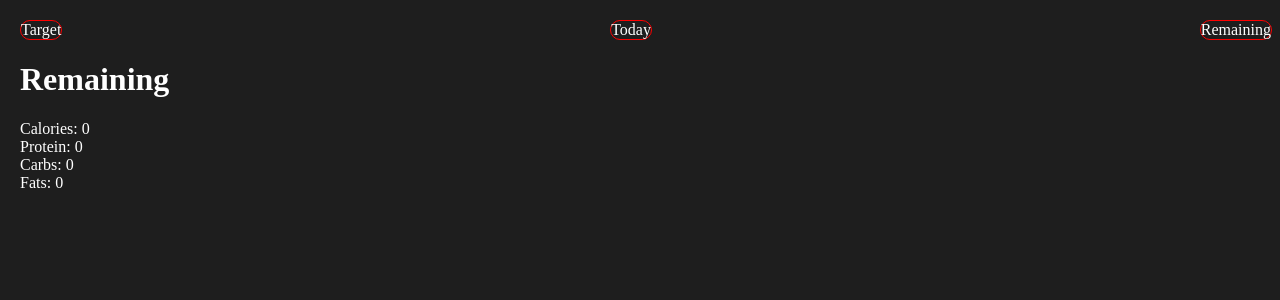
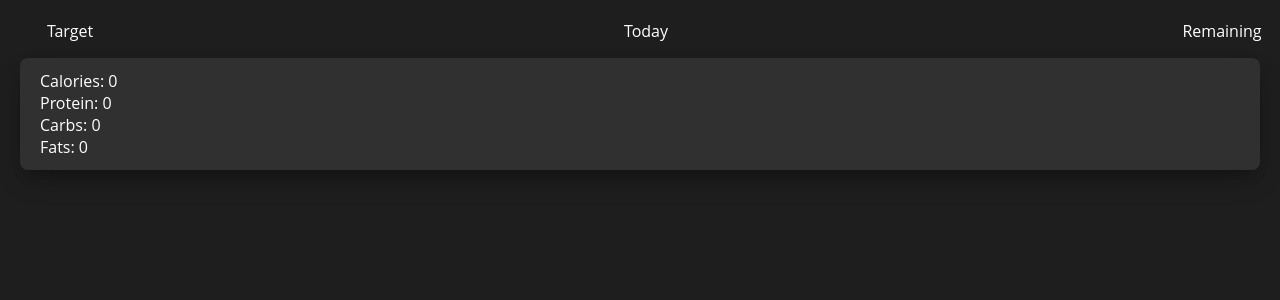
Before and after one commit to JoelSaleem/macro-tracker, a Next.js app: page / in a window 1280 px wide. Shown: the top 300 px of the page. Built offline with nearby package versions, Linux system fonts and the light colour scheme.

Commit message:
Added Card.tsx for better styling

```diff
--- /dev/null
+++ b/components/Card.tsx
@@ -0,0 +1,18 @@
+import styled from 'styled-components'
+
+const Wrapper = styled.div`
+  box-shadow: 0 13px 27px -5px rgba(0, 0, 0, 0.25),
+    0 8px 16px -8px rgba(0, 0, 0, 0.3), 0 -6px 16px -6px rgba(0, 0, 0, 0.025);
+  border-radius: 8px;
+  background-color: #303030;
+  padding-top: 12px;
+  padding-bottom: 12px;
+  padding-left: 20px;
+  margin-top: 16px;
+  margin-bottom: 6px;
+  margin-right: 12px;
+`
+
+export const Card = ({ children }: { children: any }) => {
+  return <Wrapper>{children}</Wrapper>
+}
--- a/components/CurrentDay.tsx
+++ b/components/CurrentDay.tsx
@@ -5,6 +5,7 @@ import {
 import { MealAdder } from './MealAdder'
 import { useState } from 'react'
 import { DisplayMeal } from './DisplayMeal'
+import { Card } from './Card'
 
 const {
   listMeals,
@@ -23,8 +24,7 @@ export const CurrentDay = ({ update }: { update(): void }) => {
   const total = getTotalForDay()
 
   return (
-    <div>
-      <h1>Current Day</h1>
+    <Card>
       {data.map((meal, i) => {
         return (
           <DisplayMeal
@@ -38,13 +38,15 @@ export const CurrentDay = ({ update }: { update(): void }) => {
           />
         )
       })}
-      <DisplayMeal {...total} timestamp={0} name='TOTAL' />
+      <div style={{paddingTop: 6}}>
+        <DisplayMeal {...total} timestamp={0} name='TOTAL' />
+      </div>
       <MealAdder
         onChange={data => {
           addMeal(data)
           update()
         }}
       />
-    </div>
+    </Card>
   )
 }
--- a/components/DisplayTarget.tsx
+++ b/components/DisplayTarget.tsx
@@ -22,7 +22,6 @@ export const DisplayTarget = ({
 }: DisplayTargetProps) => {
   return (
     <Contaier>
-      <h1>Target</h1>
       <div>Calories: {calories}</div>
       <div>Protein: {protein}</div>
       <div>Carbs: {carbs}</div>
--- a/components/Remaining.tsx
+++ b/components/Remaining.tsx
@@ -1,5 +1,6 @@
 import { LocalStorageCurrentDayManager } from '../managers/LocalStorageCurrentDayManager'
 import { LocalStorageTargetManager } from '../managers/LocalStorageTargetManager'
+import { Card } from './Card'
 
 const { getTotalForDay } = new LocalStorageCurrentDayManager()
 const { getItem } = new LocalStorageTargetManager()
@@ -14,12 +15,11 @@ export const Remaining = () => {
   const protein = target.protein - total.protein
 
   return (
-    <div>
-      <h1>Remaining</h1>
+    <Card>
       <div>Calories: {calories}</div>
       <div>Protein: {protein}</div>
       <div>Carbs: {carbohydrates}</div>
       <div>Fats: {fats}</div>
-    </div>
+    </Card>
   )
 }
--- a/components/Target.tsx
+++ b/components/Target.tsx
@@ -5,6 +5,7 @@ import {
   LocalStorageTargetManager,
   ITargetData
 } from '../managers/LocalStorageTargetManager'
+import { Card } from './Card'
 
 export const defaultData = {
   calories: 0,
@@ -27,7 +28,7 @@ export const Target = ({ update }: { update(): void }) => {
 
   if (isEditing) {
     return (
-      <>
+      <Card>
         <TargetEdit
           toggleIsEditing={toggleIsEditing}
           data={data}
@@ -37,9 +38,13 @@ export const Target = ({ update }: { update(): void }) => {
           }}
         />
         <button onClick={toggleIsEditing}>Save</button>
-      </>
+      </Card>
     )
   }
 
-  return <DisplayTarget onClick={toggleIsEditing} {...data} />
+  return (
+    <Card>
+      <DisplayTarget onClick={toggleIsEditing} {...data} />
+    </Card>
+  )
 }
--- a/components/TargetEdit.tsx
+++ b/components/TargetEdit.tsx
@@ -10,7 +10,6 @@ interface TargetEditProps {
 export const TargetEdit = (props: TargetEditProps) => {
   return (
     <>
-      <div onClick={props.toggleIsEditing}>Edit</div>
       <FormInput onChange={props.onChange} data={props.data} />
     </>
   )
--- a/components/ViewSwitch.tsx
+++ b/components/ViewSwitch.tsx
@@ -7,19 +7,17 @@ export interface ViewSwitchOption {
 }
 
 const Button = styled.div`
-  border: 1px solid red;
-  border-radius: 10px;
-  max-width: 100px;
+  width: 100px;
   display: flex;
   justify-content: center;
   cursor: pointer;
 
   :hover {
-      background-color: rgba(255, 255, 255, 0.2);
+      color: rgba(255, 255, 255, 0.2);
   }
 
   :active {
-    background-color: rgba(255, 255, 255, 0.4);
+    color: rgba(255, 255, 255, 0.4);
 }
 `
 
--- a/pages/index.tsx
+++ b/pages/index.tsx
@@ -4,6 +4,7 @@ import CoreLayout from '../components/CoreLayout'
 export default () => {
   return (
     <>
+      <meta name='theme-color' content='#ff2200'></meta>
       <CoreLayout />
       <style jsx global>{`
         body {
@@ -11,6 +12,7 @@ export default () => {
           color: white;
           height: 100%;
           overflow: hidden;
+          font-family: Camphor, Open Sans, Segoe UI, sans-serif;
         }
 
         html {
```
Also changed, not shown: components/EditTarget.tsx (+15 -1 lines).
